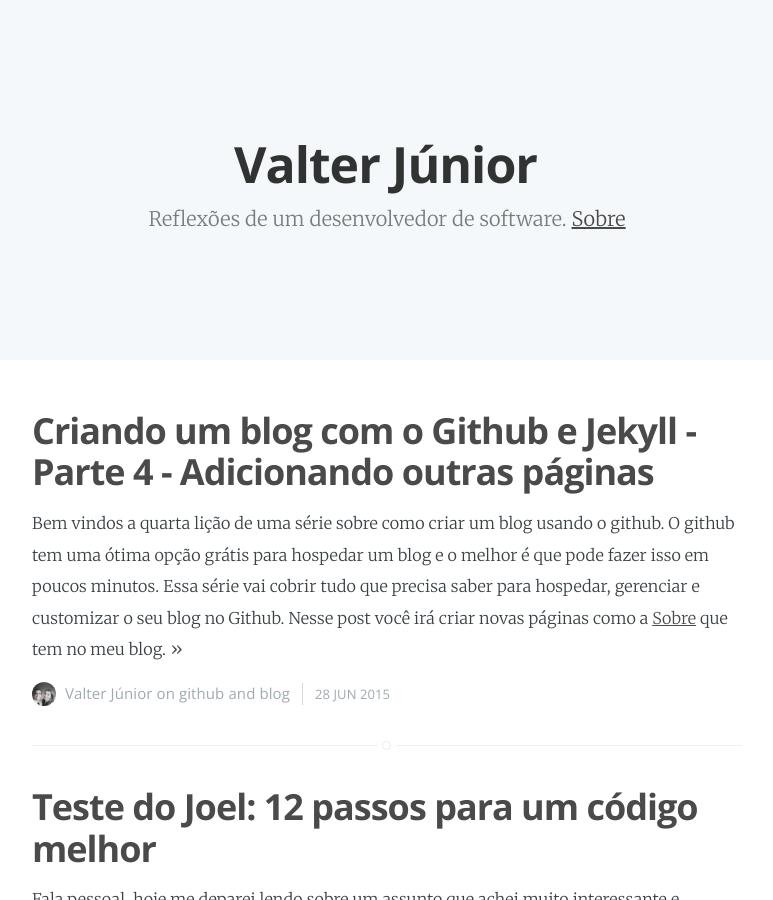
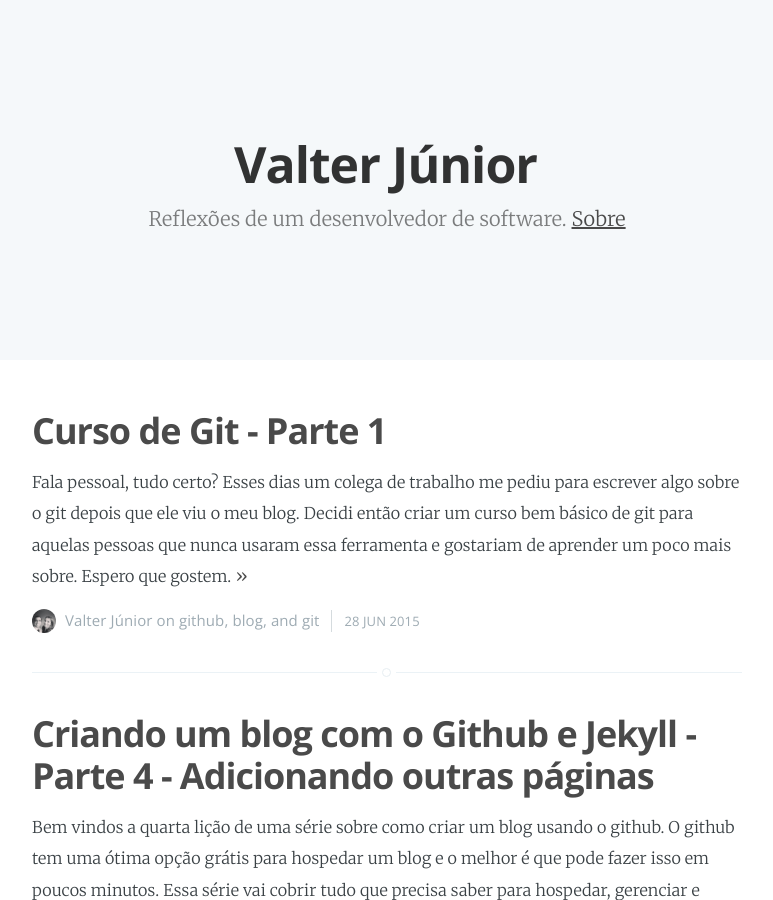
Before and after one commit to jvcjunior/jvcjunior.github.io, a Jekyll site: the page built from index.html, in a window 1280 px wide and 900 px high. Shown: the whole window, without its empty margins (253-1026 px from the left). Built offline with Jekyll 4.4.1, drawn with Linux system fonts in a browser that asks for light colours; Markdown is read by kramdown in place of the engine named in the settings; the list of posts is cut into pages by our own code; some of the changed lines change nothing that is shown.

Commit message:
Update 2015-07-08-curso-git-parte-1.markdown

```diff
--- a/_posts/2015-07-08-curso-git-parte-1.markdown
+++ b/_posts/2015-07-08-curso-git-parte-1.markdown
@@ -4,5 +4,24 @@
 date:   2015-06-28 10:15:00
 categories: github blog git
 tags: github blog git
-published: false
+published: true
 ---
+
+Fala pessoal, tudo certo? Esses dias um colega de trabalho me pediu para escrever algo sobre o git depois que ele viu o meu blog. Decidi então criar um curso bem básico de git para aquelas pessoas que nunca usaram essa ferramenta e gostariam de aprender um poco mais sobre. Espero que gostem.
+
+### Problema
+Construir um sistema em equipe é uma grande desafio. Parte desse desafio está relacionado com a manutenção do código gerado. O que fazemos em uma parte do código deve se integrar ao código de todos os outros desenvolvedores da equipe e vice versa.
+Mas o que acontece ou deveria acontecer quando 2 pessoas modificam o mesmo arquivo? Como mesclar as alterações que fizemos com as demais alterações da equipe? Como saber o que foi modificado na semana passada, caso precisemos desse código?
+Seria bom termos um software que integrasse nosso código, mesclasse as mudanças, informasse quando houvesse conflitos e mantivesse um histórico de todas as alterações feitas no código.
+
+### Solução: Sistemas de controle de versão
+Felizmente existem softwares que fazem todo esse serviço automaticamente. Esses sistemas são conhecidos como **sistemas de controle de versão**.
+Desde a década de 90 existem ferramentas como essa. Alguns exemplos são: Source-safe, SVN e ClearCase.
+Por volta de 2000 surgiram sistemas de controle de versão mais modernos, mais rápidos e confiáveis, como **Git**, MErcurial e Bazaar.
+Iremos analisar nessa série de posts apenas um desses sistemas: o Git.
+
+### Git
+O **Git** é um sistema de controle de versão distribuído e um sistema de gerenciamento de código fonte, com ênfase em velocidade. O Git foi inicialmente projetado e desenvolvido por Linus Torvalds para o desenvolvimento do kernel Linux, mas foi adotado por muitos outros projetos.
+Atualmente, conhecer bem como utilizar o Git é uma habilidade impor- tante para uma carreira bem-sucedida no desenvolvimento de software.
+
+No próximo post iremos aprender a instalar e configurar o Git. Até lá!
```
